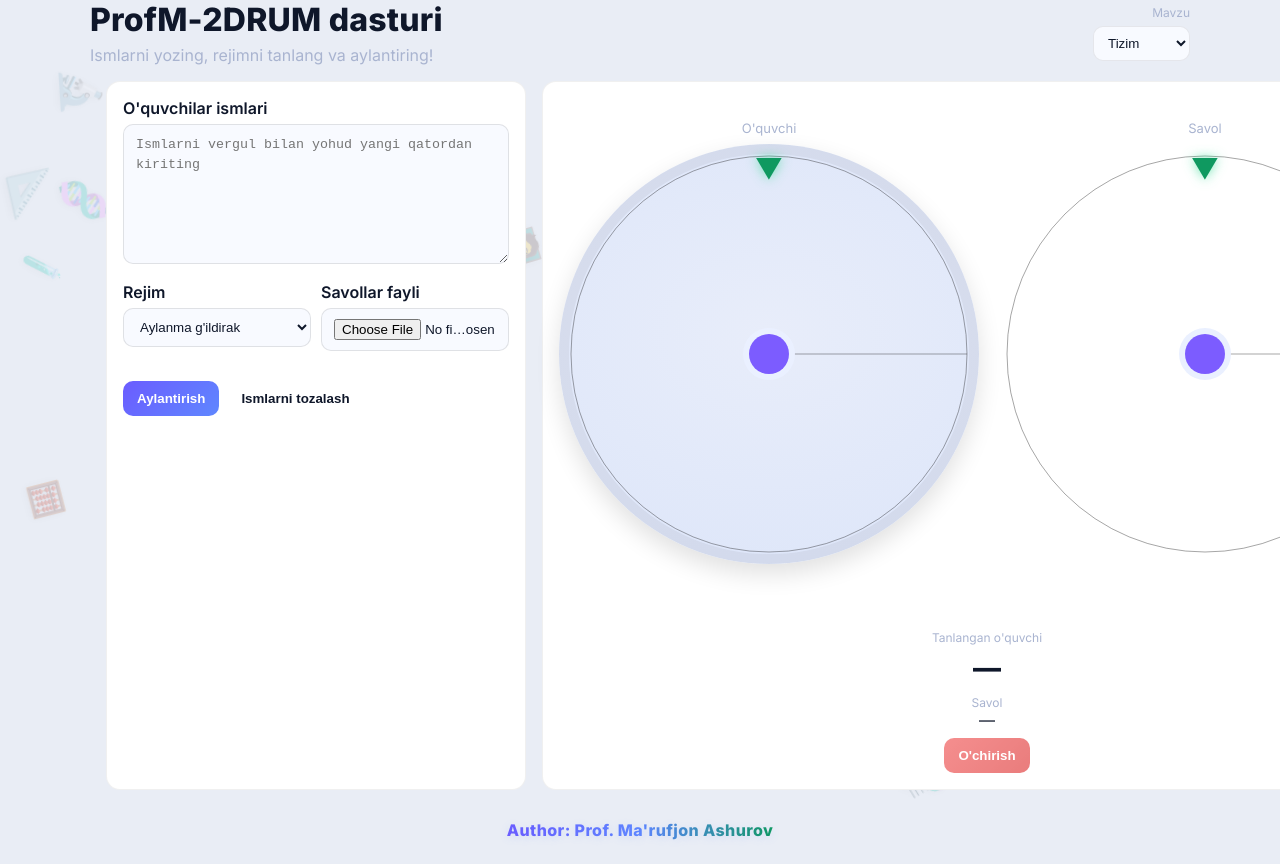
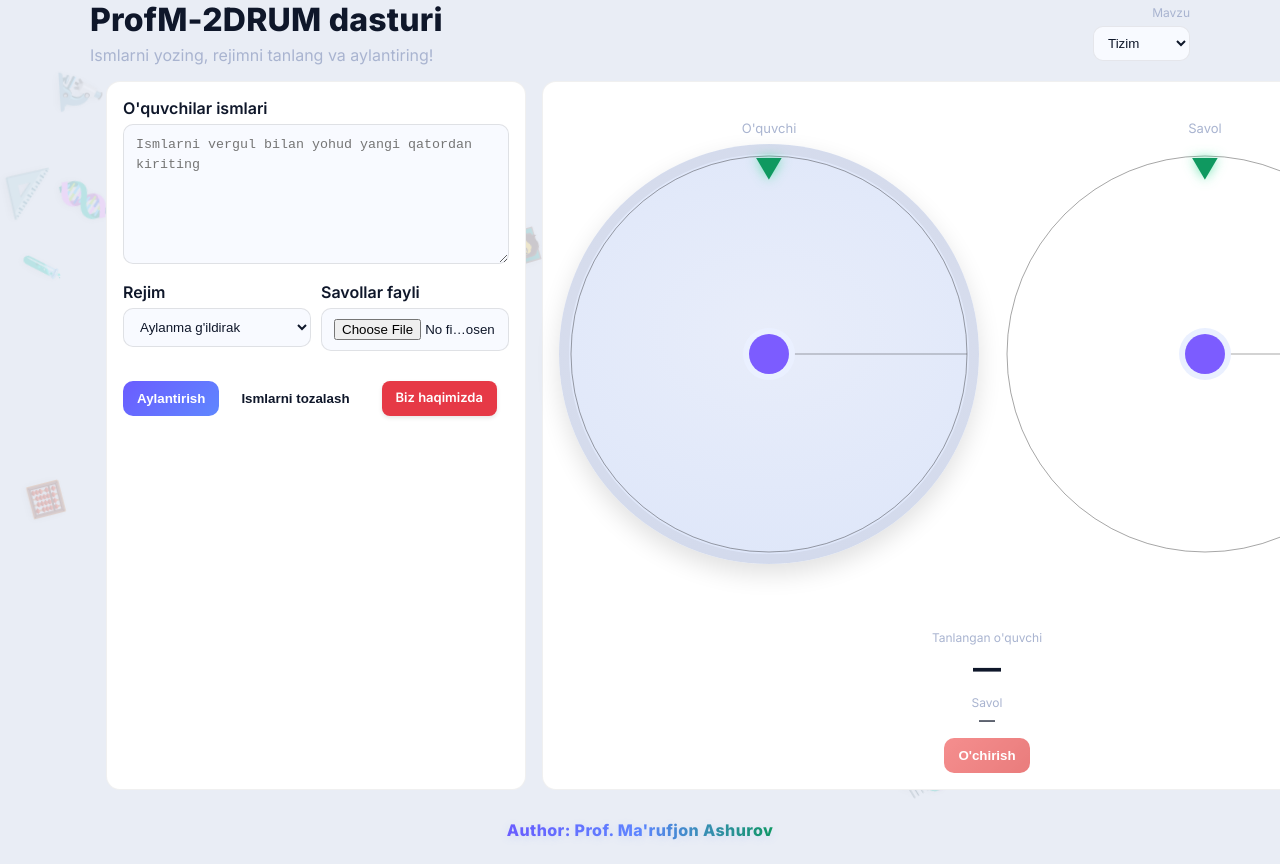
Before and after one commit to ProfM-2DRUM/baholash, a plain HTML site: page index.html in a window 1280 px wide. Shown: the top 864 px of the page. Drawn offline with nearby package versions, Linux system fonts and the light colour scheme.

Commit message:
Update index.html

```diff
--- a/index.html
+++ b/index.html
@@ -132,6 +132,10 @@
       <div class="actions">
         <button id="spinBtn" class="primary">Aylantirish</button>
         <button id="clearBtn" class="ghost">Ismlarni tozalash</button>
+        <!-- 📘 NEW BUTTON -->
+        <a href="assets/docs/ProfM-2DRUM dasturi.docx"
+        download
+        class="help-btn">Biz haqimizda</a>
       </div>
     </section>
 
```
